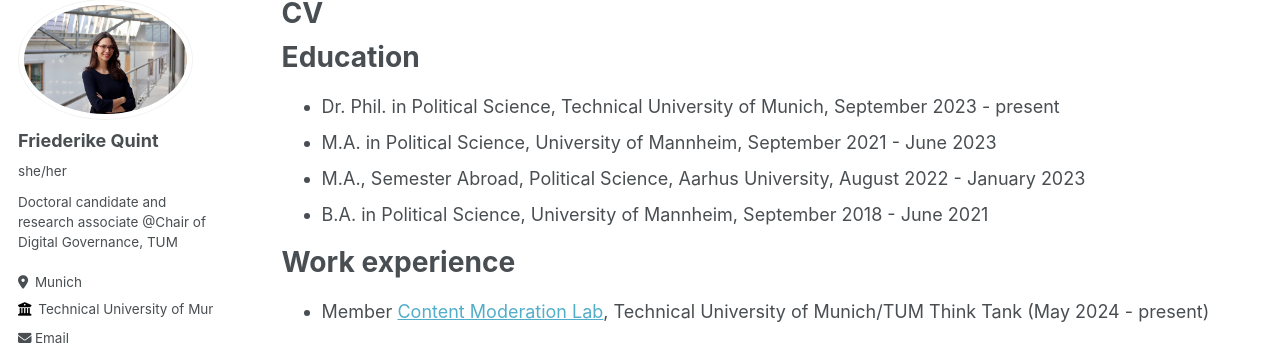
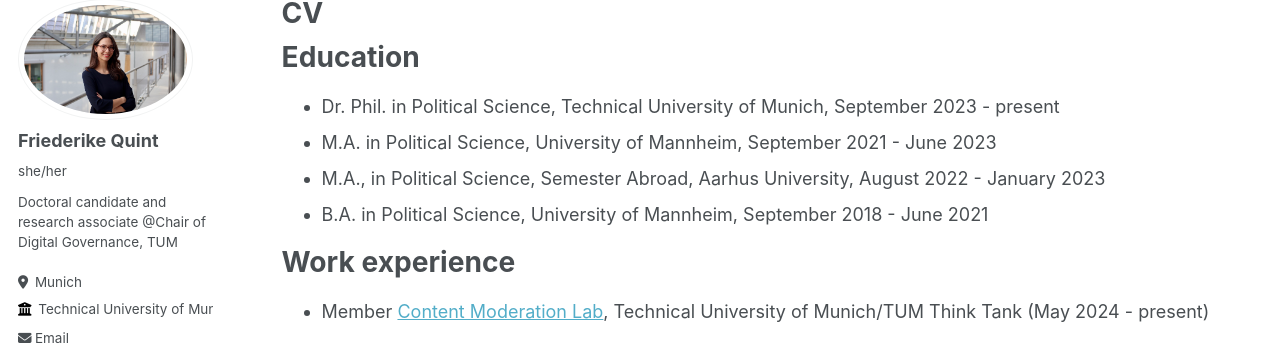
Before and after one commit to friederikequint/friederikequint.github.io, a Jekyll site: the page built from _pages/cv.md, in a window 1280 px wide and 1091 px high. Shown: the part 107-458 px from the top of the window. Built offline with Jekyll 4.4.1, drawn with Linux system fonts in a browser that asks for light colours.

Commit message:
Update cv.md

```diff
--- a/_pages/cv.md
+++ b/_pages/cv.md
@@ -14,7 +14,7 @@ Education
 
 * Dr. Phil. in Political Science, Technical University of Munich, September 2023 - present
 * M.A. in Political Science, University of Mannheim, September 2021 - June 2023
-* M.A., Semester Abroad, Political Science, Aarhus University, August 2022 - January 2023
+* M.A., in Political Science, Semester Abroad, Aarhus University, August 2022 - January 2023
 * B.A. in Political Science, University of Mannheim, September 2018 - June 2021
 
 
```
